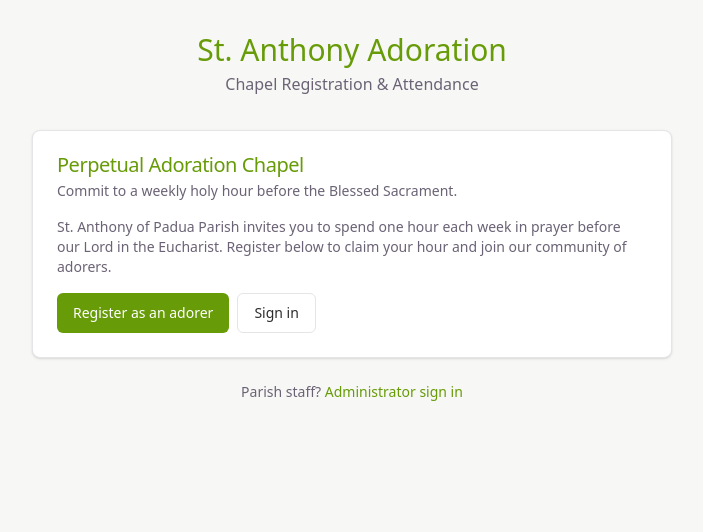
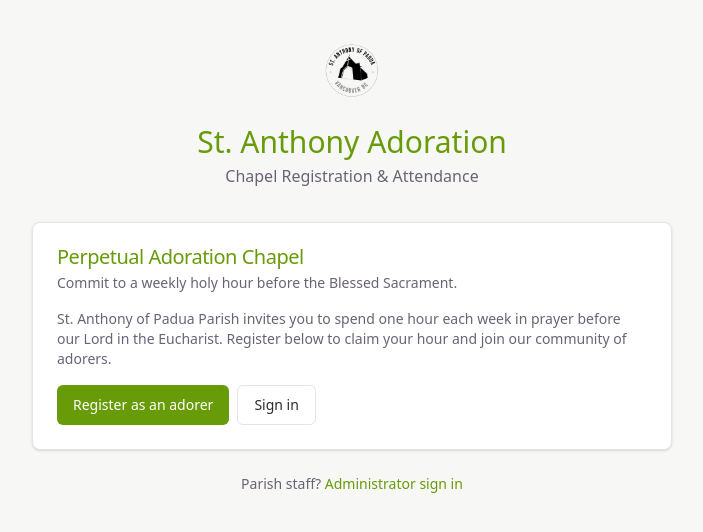
Before and after one commit to 365webdays/sap, a React (Vite) app in the folder frontend/: page / in a window 1280 px wide. Shown: the top 532 px of the page, without its empty margins (288-991 px from the left). Built offline with nearby package versions, Linux system fonts and the light colour scheme; no server answers.

Commit message:
Add parish logo to homepage, auth pages, and dashboards
Created a reusable Logo component using public/logo_web.png and added
it to the homepage header, AuthLayout (used by all auth pages), and
both adorer and admin dashboard headers.

```diff
--- a/frontend/src/components/AuthLayout.tsx
+++ b/frontend/src/components/AuthLayout.tsx
@@ -1,4 +1,5 @@
 import type { ReactNode } from "react";
+import Logo from "@/components/Logo";
 
 /**
  * Centered single-card layout used by the auth pages. Renders the parish
@@ -15,7 +16,8 @@
 }) {
   return (
     <div className="mx-auto flex min-h-screen max-w-md flex-col justify-center px-4 py-8">
-      <header className="mb-6 text-center">
+      <header className="mb-6 flex flex-col items-center text-center">
+        <Logo size={72} className="mb-3" />
         <h1 className="text-2xl font-light text-accent">St. Anthony Adoration</h1>
         <p className="mt-1 text-sm text-muted">Chapel Registration &amp; Attendance</p>
       </header>
--- /dev/null
+++ b/frontend/src/components/Logo.tsx
@@ -0,0 +1,23 @@
+import { cn } from "@/lib/utils";
+
+interface LogoProps {
+  size?: number;
+  className?: string;
+  alt?: string;
+}
+
+/**
+ * Parish logo. The source file is public/logo_web.png (1000x1000).
+ * Rendered with an explicit width/height to avoid layout shift.
+ */
+export default function Logo({ size = 64, className, alt = "St. Anthony of Padua parish logo" }: LogoProps) {
+  return (
+    <img
+      src="/logo_web.png"
+      alt={alt}
+      width={size}
+      height={size}
+      className={cn("rounded-full object-contain", className)}
+    />
+  );
+}
--- a/frontend/src/pages/AdminDashboard.tsx
+++ b/frontend/src/pages/AdminDashboard.tsx
@@ -1,6 +1,7 @@
 import { useNavigate } from "react-router-dom";
 import { Button } from "@/components/ui/button";
 import { Card, CardContent, CardDescription, CardHeader, CardTitle } from "@/components/ui/card";
+import Logo from "@/components/Logo";
 import { useAuth } from "@/context/AuthContext";
 
 export default function AdminDashboard() {
@@ -15,11 +16,14 @@
   return (
     <div className="mx-auto max-w-2xl px-4 py-8">
       <header className="mb-8 flex items-start justify-between">
-        <div>
-          <h1 className="text-2xl font-light text-accent">Administration</h1>
-          <p className="mt-1 text-sm text-muted">
-            Signed in as {admin?.name ?? "administrator"}.
-          </p>
+        <div className="flex items-center gap-3">
+          <Logo size={48} />
+          <div>
+            <h1 className="text-2xl font-light text-accent">Administration</h1>
+            <p className="mt-1 text-sm text-muted">
+              Signed in as {admin?.name ?? "administrator"}.
+            </p>
+          </div>
         </div>
         <Button variant="outline" size="sm" onClick={handleLogout}>
           Sign out
--- a/frontend/src/pages/AdorerDashboard.tsx
+++ b/frontend/src/pages/AdorerDashboard.tsx
@@ -1,6 +1,7 @@
 import { useNavigate } from "react-router-dom";
 import { Button } from "@/components/ui/button";
 import { Card, CardContent, CardDescription, CardHeader, CardTitle } from "@/components/ui/card";
+import Logo from "@/components/Logo";
 import { useAuth } from "@/context/AuthContext";
 
 export default function AdorerDashboard() {
@@ -15,11 +16,14 @@
   return (
     <div className="mx-auto max-w-2xl px-4 py-8">
       <header className="mb-8 flex items-start justify-between">
-        <div>
-          <h1 className="text-2xl font-light text-accent">St. Anthony Adoration</h1>
-          <p className="mt-1 text-sm text-muted">
-            Welcome, {adorer?.full_name ?? "adorer"}.
-          </p>
+        <div className="flex items-center gap-3">
+          <Logo size={48} />
+          <div>
+            <h1 className="text-2xl font-light text-accent">St. Anthony Adoration</h1>
+            <p className="mt-1 text-sm text-muted">
+              Welcome, {adorer?.full_name ?? "adorer"}.
+            </p>
+          </div>
         </div>
         <Button variant="outline" size="sm" onClick={handleLogout}>
           Sign out
--- a/frontend/src/pages/HomePage.tsx
+++ b/frontend/src/pages/HomePage.tsx
@@ -1,11 +1,13 @@
 import { Link } from "react-router-dom";
 import { Card, CardContent, CardDescription, CardHeader, CardTitle } from "@/components/ui/card";
 import { buttonVariants } from "@/components/ui/button";
+import Logo from "@/components/Logo";
 
 export default function HomePage() {
   return (
     <div className="mx-auto max-w-2xl px-4 py-8">
-      <header className="mb-8 text-center">
+      <header className="mb-8 flex flex-col items-center text-center">
+        <Logo size={80} className="mb-3" />
         <h1 className="text-3xl font-light text-accent">St. Anthony Adoration</h1>
         <p className="mt-1 text-muted">Chapel Registration &amp; Attendance</p>
       </header>
```
